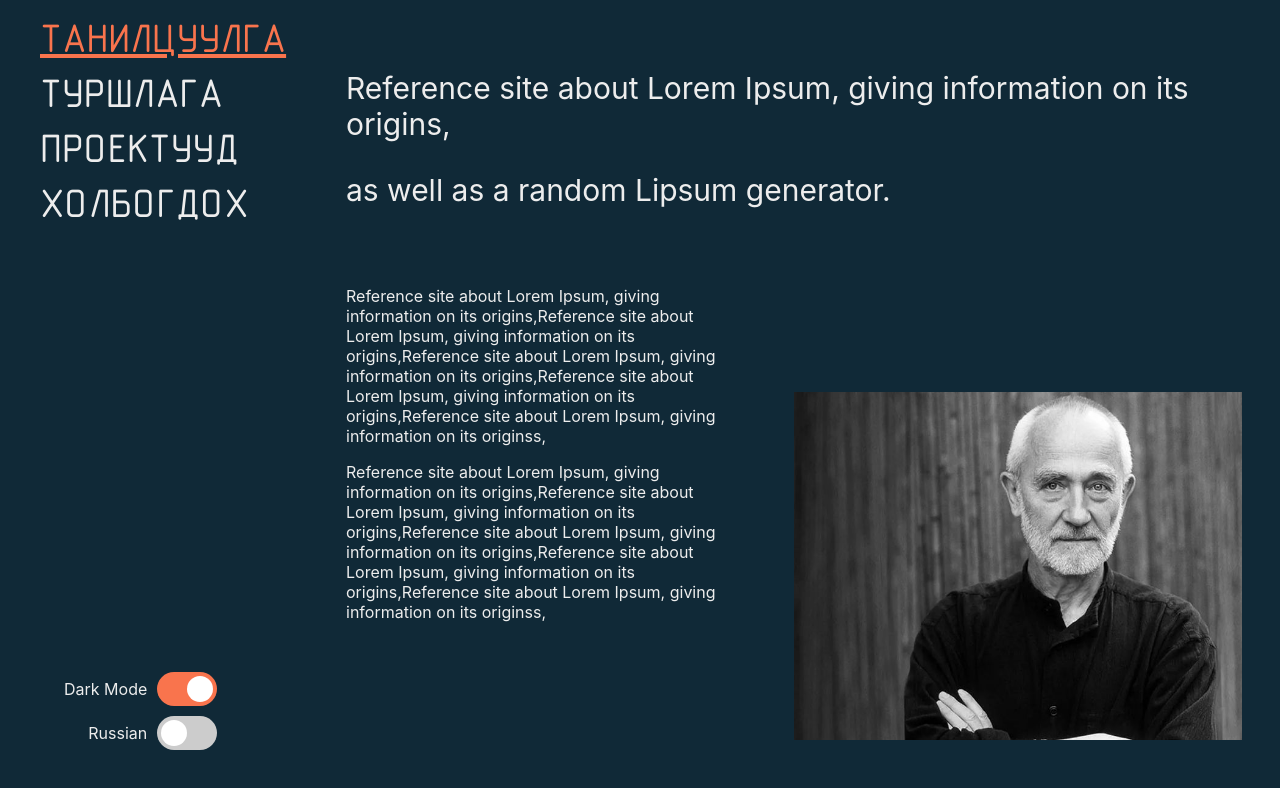
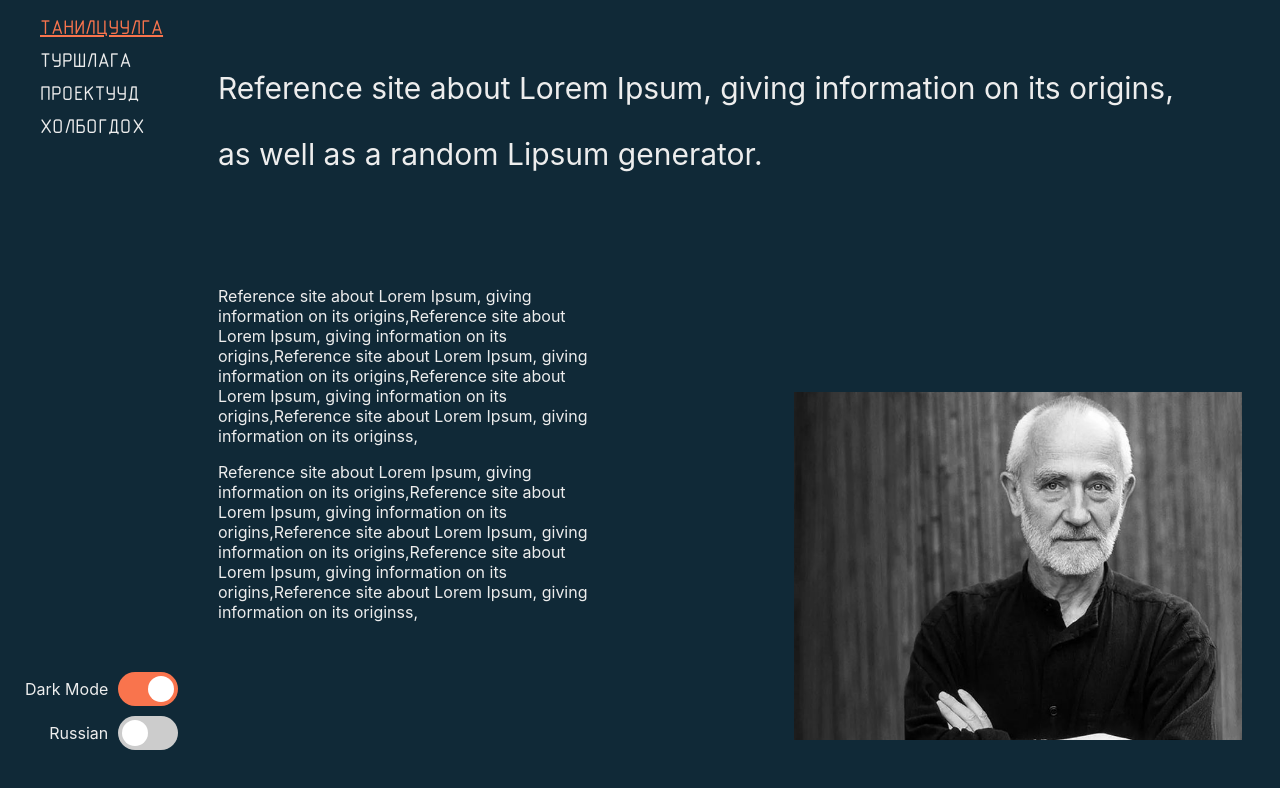
Before and after one commit to khosbilegt/architecture, a React (Create React App) app: page / in a window 1280 px wide. Shown: the top 788 px of the page. Built offline with nearby package versions, Linux system fonts and the light colour scheme.

Commit message:
added onclick for links

```diff
--- a/package.json
+++ b/package.json
@@ -8,6 +8,7 @@
     "@testing-library/user-event": "^13.5.0",
     "react": "^18.2.0",
     "react-dom": "^18.2.0",
+    "react-router-dom": "^6.13.0",
     "react-scripts": "5.0.1",
     "web-vitals": "^2.1.4"
   },
--- a/src/App.jsx
+++ b/src/App.jsx
@@ -8,6 +8,7 @@ function App() {
   const [isDarkMode, setDarkMode] = useState(true);
   const [isRussian, setRussian] = useState(false);
   const [darkModeClass, setDarkModeClass] = useState("dark");
+  const [page, setPage] = useState("home");
 
   const handleDarkMode = (bool) => {
     if(!bool) {
@@ -21,6 +22,11 @@ function App() {
 
   const handleRussian = (bool) => {
     setRussian(bool);
+  }
+
+  const handlePage = (text) => {
+    setPage(text);
+    console.log(page);
   }
 
   useEffect(() => {
@@ -42,6 +48,7 @@ function App() {
         setDarkMode={handleDarkMode}
         setRussian={handleRussian}
         darkModeClass={darkModeClass}
+        setPage={handlePage}
       />
     </div>
   );
--- a/src/components/Hero.css
+++ b/src/components/Hero.css
@@ -1,7 +1,7 @@
 .hero {
      padding: 0 50px;
      height: 100vh;
-     width: 70vw;
+     width: 80vw;
 }
 .dark {
      background-color: var(--dark-blue);
--- a/src/components/Sidebar.css
+++ b/src/components/Sidebar.css
@@ -7,10 +7,10 @@
      flex-direction: column;
      list-style: none;
      row-gap: 10px;
-     width: 20vw;
+     width: 10vw;
 }
 .sidebar a {
-     font-size: 40px;
+     font-size: 20px;
      font-family: 'Gost B', sans-serif;
      text-decoration: none;
      text-transform: uppercase;
@@ -37,7 +37,7 @@
 .sidebar .sliders {
      position: absolute;
      bottom: 50px;
-     left: 5vw;
+     left: 25px;
      row-gap: 10px;
      display: flex;
      flex-direction: column;
--- a/src/components/Sidebar.jsx
+++ b/src/components/Sidebar.jsx
@@ -3,6 +3,12 @@ import './Sidebar.css';
 import { navLinks } from '../constants';
 
 function Sidebar(props) {
+
+  const pageAbstract = (e) => {
+    e.preventDefault();
+    props.setPage("test");
+  }
+
   return (
     <div className={`sidebar ${props.darkModeClass}`}>
      <ul>
@@ -12,9 +18,9 @@ function Sidebar(props) {
               text = val.rus;
             }
             if(index == props.index) {
-              return <li key={index}><a href={val.link} data-text={text} id="active">{text}</a></li>
+              return <li key={index}><a onClick={e => pageAbstract(e)} data-text={text} id="active">{text}</a></li>
             }
-            return <li key={index}><a href={val.link} data-text={text}>{text}</a></li>
+            return <li key={index}><a onClick={e => pageAbstract(e)} data-text={text}>{text}</a></li>
           })}
      </ul>
       <div className='sliders'>
--- a/src/pages/Home.jsx
+++ b/src/pages/Home.jsx
@@ -12,6 +12,7 @@ function Home(props) {
           setDarkMode={props.setDarkMode}
           setRussian={props.setRussian}
           darkModeClass={props.darkModeClass}
+          setPage={props.setPage}
         />
         <Hero darkModeClass={props.darkModeClass}/>
     </div>
```
Also changed, not shown: 1 other file (tests, documents, lock files or other folders).
